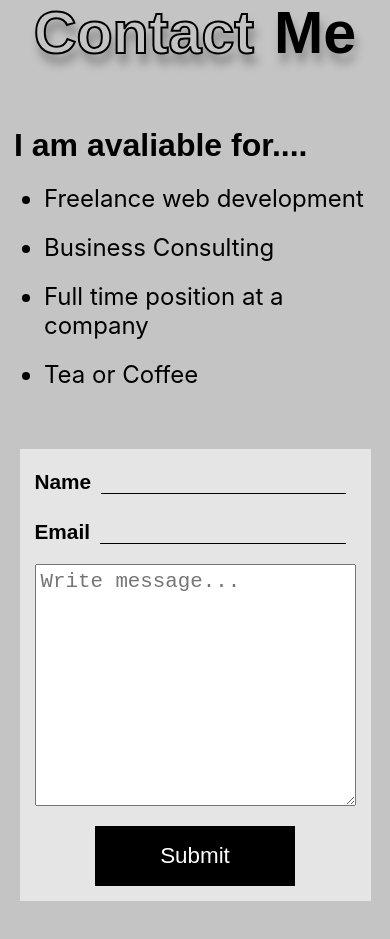
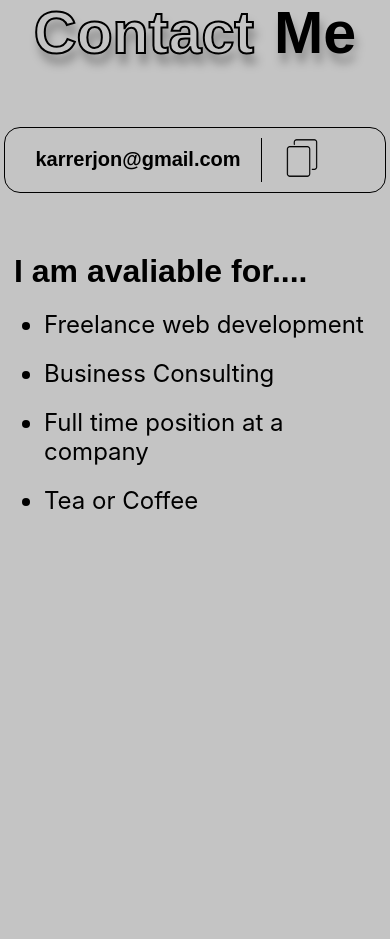
Before and after one commit to jonkarrer/svelte_portfolio, a Svelte app: page / in a window 390 px wide. Shown: the part 5500-6439 px from the top of the page. After the commit the page ends 6095 px from the top, so only its background shows below. Built offline with nearby package versions, Linux system fonts and the light colour scheme.

Commit message:
changed contact form to email

```diff
--- a/src/components/Contact/BgImage.svelte
+++ b/src/components/Contact/BgImage.svelte
@@ -9,8 +9,8 @@
   /*Lg*/
   @media (min-width: 1024px) {
     img {
-      --change-max-h: calc(600px + 20vh);
-      --change-min-h: calc(100px + 30vh);
+      --change-max-h: calc(600px + 25vh);
+      --change-min-h: calc(100px + 35vh);
 
       height: 40vh;
       width: auto;
@@ -19,6 +19,12 @@
 
       position: absolute;
       bottom: 0;
+      left: 150px;
+    }
+  }
+
+  @media (min-width: 1256px) {
+    img {
       left: 200px;
     }
   }
--- /dev/null
+++ b/src/components/Contact/Email.svelte
@@ -0,0 +1,120 @@
+<script>
+  let text = "Copy";
+
+  async function copyEmail() {
+    await navigator.clipboard.writeText("karrerjon@gmail.com");
+    text = "Copied!!";
+  }
+</script>
+
+<div>
+  <h3 id="email">karrerjon@gmail.com</h3>
+  <span on:click={() => copyEmail()} style="--text: '{text}'">
+    <img src="/assets/copy.png" alt="" /></span
+  >
+</div>
+
+<style>
+  div {
+    display: flex;
+    align-items: center;
+    border: black solid thin;
+    border-radius: 1rem;
+    padding: 10px 30px;
+  }
+  img {
+    width: 40px;
+    margin-left: 20px;
+  }
+  img:hover {
+    cursor: pointer;
+  }
+  span {
+    border-left: black solid thin;
+    position: relative;
+  }
+  span:hover::after {
+    content: var(--text);
+    position: absolute;
+    top: -50px;
+    left: 0;
+    right: 0;
+    margin: auto;
+
+    padding: 10px;
+    max-width: max-content;
+
+    background: black;
+    color: white;
+    font-weight: bold;
+  }
+  h3 {
+    margin-right: 20px;
+    font-size: 20px;
+  }
+  /*Lg*/
+  @media (min-width: 1024px) {
+    div {
+      position: absolute;
+      right: 30px;
+      top: 0;
+      bottom: 0;
+      margin: auto;
+      height: 80px;
+    }
+    img {
+      width: 60px;
+    }
+    h3 {
+      font-size: 32px;
+    }
+  }
+  /*Xl*/
+  @media (min-width: 1280px) {
+    div {
+      right: 40px;
+      height: 100px;
+    }
+    img {
+      width: 60px;
+    }
+    h3 {
+      font-size: 40px;
+    }
+  }
+  /*2xl*/
+  @media (min-width: 1536px) {
+    div {
+      right: 40px;
+      height: 120px;
+    }
+    img {
+      width: 80px;
+    }
+    h3 {
+      font-size: 50px;
+    }
+  }
+  /*3xl*/
+  @media (min-width: 2000px) {
+    div {
+      right: 40px;
+      height: 120px;
+    }
+    img {
+      width: 90px;
+    }
+    h3 {
+      font-size: 64px;
+    }
+  }
+  /*4xl*/
+  @media (min-width: 2500px) {
+  }
+  /*5xl*/
+  @media (min-width: 3000px) {
+  }
+  /*4k*/
+  @media (min-width: 3500px) {
+  }
+</style>
--- a/src/components/Contact/Form.svelte
+++ /dev/null
@@ -1,153 +0,0 @@
-<form action="">
-  <label for="name">
-    <h5>Name</h5>
-    <input type="text" />
-  </label>
-  <label for="email">
-    <h5>Email</h5>
-    <input type="email" />
-  </label>
-  <textarea name="comment" rows="10" cols="30" placeholder="Write message..." />
-  <button>Submit</button>
-</form>
-
-<style>
-  form {
-    display: grid;
-    gap: 20px;
-    background: var(--lt-grey);
-    width: 90vw;
-    margin: auto;
-    padding: 15px;
-  }
-  label {
-    display: flex;
-    align-items: flex-end;
-    width: 100%;
-  }
-  button {
-    margin: auto;
-  }
-  input {
-    background: none;
-    outline: none;
-    border: none;
-    border-bottom: black solid thin;
-    width: 100%;
-    margin: 0 10px;
-    padding: 5px;
-    height: 30px;
-    font-size: 1.3rem;
-  }
-  textarea {
-    font-size: 1.3rem;
-    outline: none;
-    padding: 5px;
-    width: 100%;
-  }
-
-  /*Lg*/
-  @media (min-width: 1024px) {
-    form {
-      display: grid;
-      width: 40vw;
-      max-width: 600px;
-      height: auto;
-      padding: 30px;
-      position: absolute;
-      right: 30px;
-      top: 0;
-      bottom: 100px;
-      margin: auto;
-    }
-    label {
-      display: flex;
-      align-items: flex-end;
-      width: 100%;
-    }
-    input {
-      font-size: 1.3rem;
-    }
-    textarea {
-      font-size: 1.3rem;
-      outline: none;
-      padding: 5px;
-      height: 150px;
-    }
-    button {
-      margin: 0;
-    }
-  }
-
-  /*Xl*/
-  @media (min-width: 1280px) {
-    form {
-      gap: 25;
-      width: 40vw;
-      max-width: 1000px;
-      height: 400px;
-      padding: 30px;
-    }
-  }
-
-  /*2xl*/
-  @media (min-width: 1536px) {
-    form {
-      gap: 30px;
-      width: 45vw;
-      max-width: 800px;
-      height: 500px;
-      padding: 30px;
-      right: 50px;
-    }
-
-    textarea {
-      font-size: 1.5rem;
-      height: 200px;
-    }
-  }
-
-  /*3xl*/
-  @media (min-width: 2000px) {
-    form {
-      gap: 40px;
-      height: 650px;
-      max-width: 900px;
-    }
-    textarea {
-      font-size: 2rem;
-      height: 250px;
-    }
-  }
-
-  /*4xl*/
-  @media (min-width: 2500px) {
-    form {
-      gap: 60px;
-      max-width: 1000px;
-      height: 700px;
-      padding: 40px;
-      right: 60px;
-    }
-  }
-
-  /*5xl*/
-  @media (min-width: 3000px) {
-    form {
-      gap: 60px;
-      max-width: 1300px;
-      height: 800px;
-      padding: 40px;
-      right: 100px;
-    }
-  }
-
-  /*4k*/
-  @media (min-width: 3500px) {
-    form {
-      gap: 80px;
-      max-width: 1500px;
-      height: 900px;
-    }
-  }
-</style>
--- a/src/components/Contact/index.svelte
+++ b/src/components/Contact/index.svelte
@@ -1,16 +1,15 @@
 <script>
   import Available from "./Available.svelte";
   import BgImage from "./BgImage.svelte";
-  import Form from "./Form.svelte";
+  import Email from "./Email.svelte";
   import Headline from "./Headline.svelte";
 </script>
 
-<section>
+<section id="contact">
   <BgImage />
   <Headline />
-
+  <Email />
   <Available />
-  <Form />
 </section>
 
 <style>
--- a/src/components/DesktopNav/Hearts.svelte
+++ b/src/components/DesktopNav/Hearts.svelte
@@ -1,16 +1,21 @@
 <script>
   let pathColor = "grey";
+
+  let likes = 23;
 </script>
 
 <span>
   <p>Drop a Like</p>
   <div>
     <img
-      on:click={() => (pathColor = "red")}
+      on:click={() => {
+        pathColor = "red";
+        likes += 1;
+      }}
       src="assets/hearts/{pathColor}.svg"
       alt=""
     />
-    <h5>{23}</h5>
+    <h5>{likes}</h5>
   </div>
 </span>
 
--- a/src/components/SmallApps/index.svelte
+++ b/src/components/SmallApps/index.svelte
@@ -4,7 +4,7 @@
   import Grid from "./Grid.svelte";
 </script>
 
-<section>
+<section id="apps">
   <BgImage />
   <div class="wrapper">
     <Headline />
--- a/src/components/Websites/index.svelte
+++ b/src/components/Websites/index.svelte
@@ -3,7 +3,7 @@
   import Project from "./Project.svelte";
 </script>
 
-<section>
+<section id="websites">
   <Headline />
   <Project
     logoPath="assets/work/logos/mml.png"
```
Also changed, not shown: public/assets/copy.png (added).
